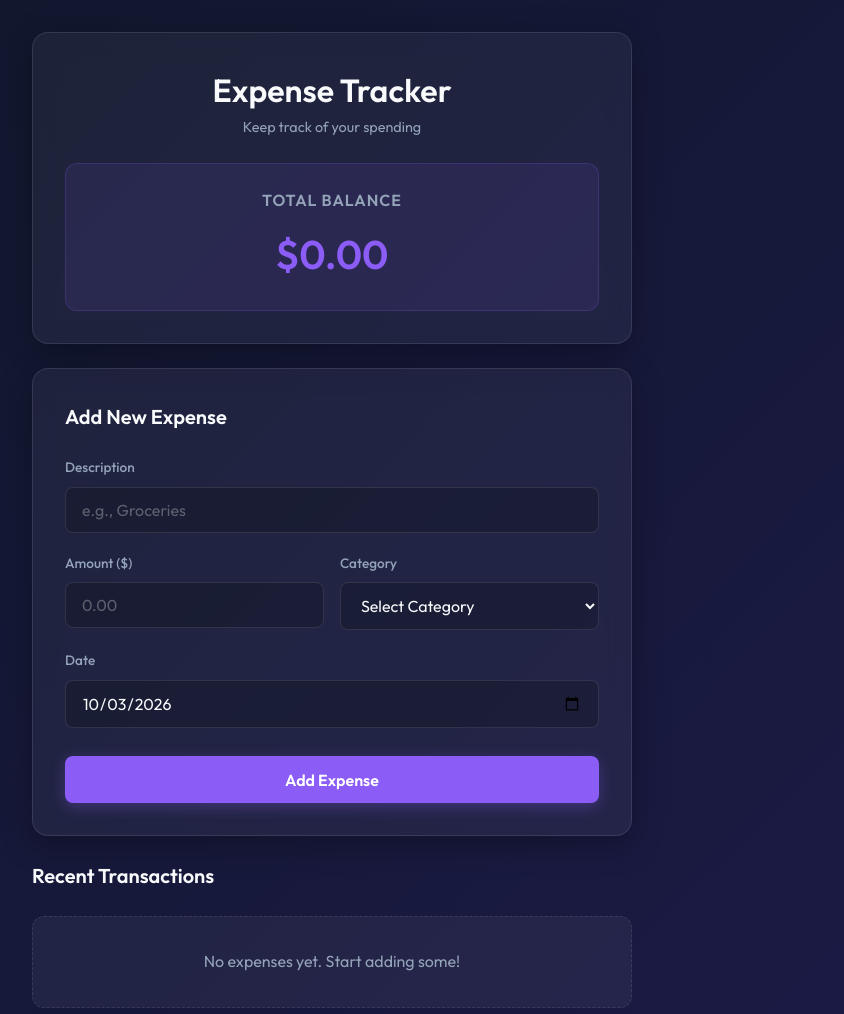
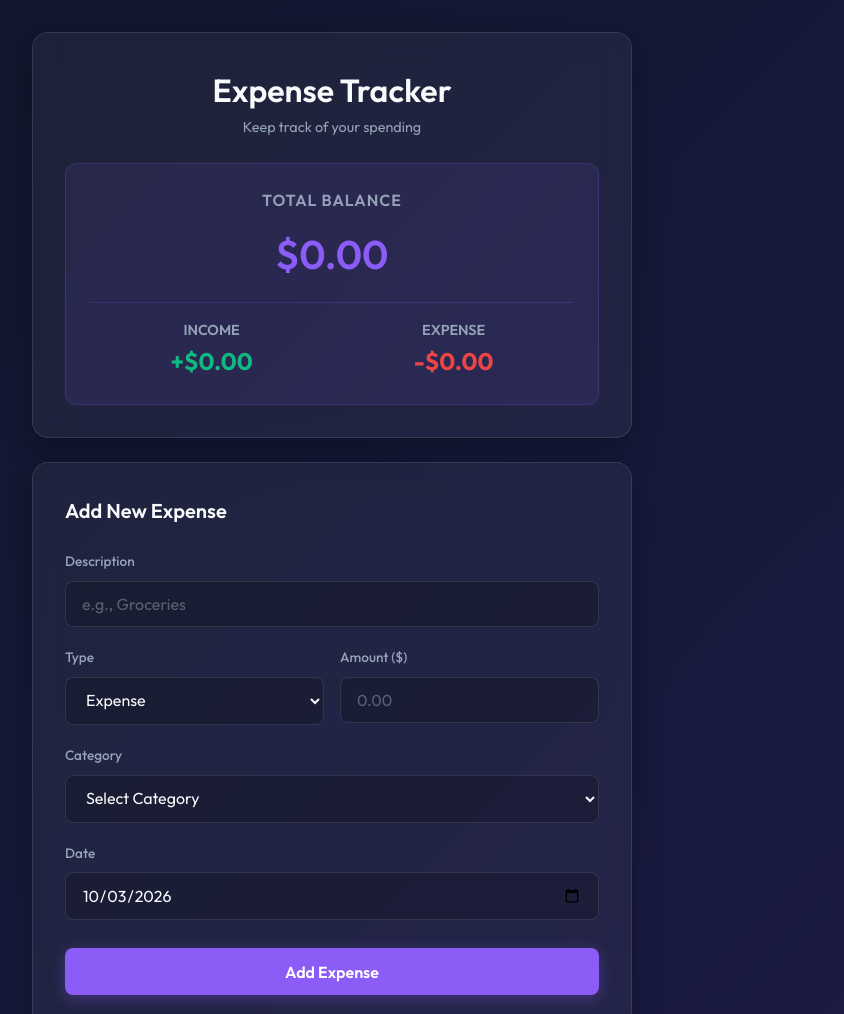
Before and after one commit to LAgalaxy360/Personal-Tracker-Expense-Tracker, a plain HTML site: page index.html in a window 1280 px wide. Shown: the top 1014 px of the page, without its empty margins (308-1152 px from the left). Drawn offline with nearby package versions, Linux system fonts and the light colour scheme.

Commit message:
Just update

```diff
--- a/index.html
+++ b/index.html
@@ -19,6 +19,16 @@
             <div class="total-balance-container">
                 <h2>Total Balance</h2>
                 <h1 id="total-balance">$0.00</h1>
+                <div class="summary-cards" style="display: flex; justify-content: space-around; margin-top: 1rem; padding-top: 1rem; border-top: 1px solid rgba(139, 92, 246, 0.2);">
+                    <div>
+                        <h3 style="font-size: 0.9rem; color: var(--text-secondary); text-transform: uppercase;">Income</h3>
+                        <p id="total-income" style="color: var(--success-color); font-weight: bold; font-size: 1.5rem;">$0.00</p>
+                    </div>
+                    <div>
+                        <h3 style="font-size: 0.9rem; color: var(--text-secondary); text-transform: uppercase;">Expense</h3>
+                        <p id="total-expense" style="color: var(--danger-color); font-weight: bold; font-size: 1.5rem;">$0.00</p>
+                    </div>
+                </div>
             </div>
         </header>
 
@@ -37,13 +47,22 @@
 
                     <div class="form-row">
                         <div class="form-group">
+                            <label for="type">Type</label>
+                            <select id="type" required>
+                                <option value="expense">Expense</option>
+                                <option value="income">Income</option>
+                            </select>
+                        </div>
+                        <div class="form-group">
                             <label for="amount">Amount ($)</label>
                             <input type="number" id="amount" placeholder="0.00" step="0.01" min="0.01" required>
+                        </div>
                     </div>
                     <div class="form-group">
                         <label for="category">Category</label>
                         <select id="category" required>
                             <option value="" disabled selected>Select Category</option>
+                            <option value="Salary 💰">Salary 💰</option>
                             <option value="Food 🍔">Food 🍔</option>
                             <option value="Transport 🚗">Transport 🚗</option>
                             <option value="Utilities ⚡">Utilities ⚡</option>
@@ -51,7 +70,6 @@
                             <option value="Shopping 🛍️">Shopping 🛍️</option>
                             <option value="Other 📦">Other 📦</option>
                         </select>
-                        </div>
                     </div>
 
                     <div class="form-group">
--- a/script.js
+++ b/script.js
@@ -1,6 +1,7 @@
 // DOM Elements
 const expenseForm = document.getElementById('expense-form');
 const descriptionInput = document.getElementById('description');
+const typeInput = document.getElementById('type');
 const amountInput = document.getElementById('amount');
 const categoryInput = document.getElementById('category');
 const dateInput = document.getElementById('date');
@@ -9,6 +10,8 @@ const submitBtn = document.getElementById('submit-btn');
 const cancelEditBtn = document.getElementById('cancel-edit-btn');
 const expenseList = document.getElementById('expense-list');
 const totalBalanceEl = document.getElementById('total-balance');
+const totalIncomeEl = document.getElementById('total-income');
+const totalExpenseEl = document.getElementById('total-expense');
 const emptyStateEl = document.getElementById('empty-state');
 const chartSection = document.getElementById('chart-section');
 const chartCtx = document.getElementById('expense-chart');
@@ -86,7 +89,7 @@ function renderExpenses() {
                     </div>
                 </div>
                 <div class="expense-amount-actions">
-                    <span class="expense-amount">$${parseFloat(expense.amount).toFixed(2)}</span>
+                    <span class="expense-amount" style="color: ${expense.type === 'income' ? 'var(--success-color)' : 'var(--danger-color)'}">${expense.type === 'income' ? '+' : '-'}$${parseFloat(expense.amount).toFixed(2)}</span>
                     <div class="action-btns">
                         <button class="icon-btn edit-btn" onclick="editExpense('${expense.id}')" aria-label="Edit">✏️</button>
                         <button class="icon-btn delete-btn" onclick="deleteExpense('${expense.id}')" aria-label="Delete">🗑️</button>
@@ -108,6 +111,7 @@ function handleFormSubmit(e) {
     const desc = descriptionInput.value.trim();
     const amount = amountInput.value.trim();
     const category = categoryInput.value;
+    const type = typeInput.value;
     const date = dateInput.value;
     const id = expenseIdInput.value;
 
@@ -125,6 +129,7 @@ function handleFormSubmit(e) {
                 description: desc,
                 amount: parseFloat(amount),
                 category,
+                type,
                 date
             };
         }
@@ -138,6 +143,7 @@ function handleFormSubmit(e) {
             description: desc,
             amount: parseFloat(amount),
             category,
+            type,
             date
         };
         expenses.push(newExpense);
@@ -163,6 +169,7 @@ window.editExpense = function(id) {
     descriptionInput.value = expense.description;
     amountInput.value = expense.amount;
     categoryInput.value = expense.category;
+    typeInput.value = expense.type || 'expense';
     dateInput.value = expense.date;
     expenseIdInput.value = expense.id;
 
@@ -200,8 +207,21 @@ function cancelEditMode() {
 }
 
 function updateTotal() {
-    const total = expenses.reduce((acc, expense) => acc + parseFloat(expense.amount), 0);
-    totalBalanceEl.textContent = `$${total.toFixed(2)}`;
+    let income = 0;
+    let expense = 0;
+
+    expenses.forEach(item => {
+        if (item.type === 'income') {
+            income += parseFloat(item.amount);
+        } else {
+            expense += parseFloat(item.amount);
+        }
+    });
+
+    const total = income - expense;
+    totalBalanceEl.textContent = `${total >= 0 ? '' : '-'}$${Math.abs(total).toFixed(2)}`;
+    totalIncomeEl.textContent = `+$${income.toFixed(2)}`;
+    totalExpenseEl.textContent = `-$${expense.toFixed(2)}`;
 }
 
 // Initialize Chart
@@ -251,7 +271,8 @@ function initChart() {
 function updateChart() {
     if (!expenseChart) return;
 
-    if (expenses.length === 0) {
+    const hasExpenses = expenses.some(exp => exp.type !== 'income');
+    if (!hasExpenses) {
         chartSection.style.display = 'none';
         return;
     }
@@ -260,6 +281,7 @@ function updateChart() {
 
     const categoryTotals = {};
     expenses.forEach(exp => {
+        if (exp.type === 'income') return; // Only chart expenses
         const cat = exp.category || 'Other';
         if (categoryTotals[cat]) {
             categoryTotals[cat] += parseFloat(exp.amount);
```
Lines whose indentation alone changed are shown as unchanged.
